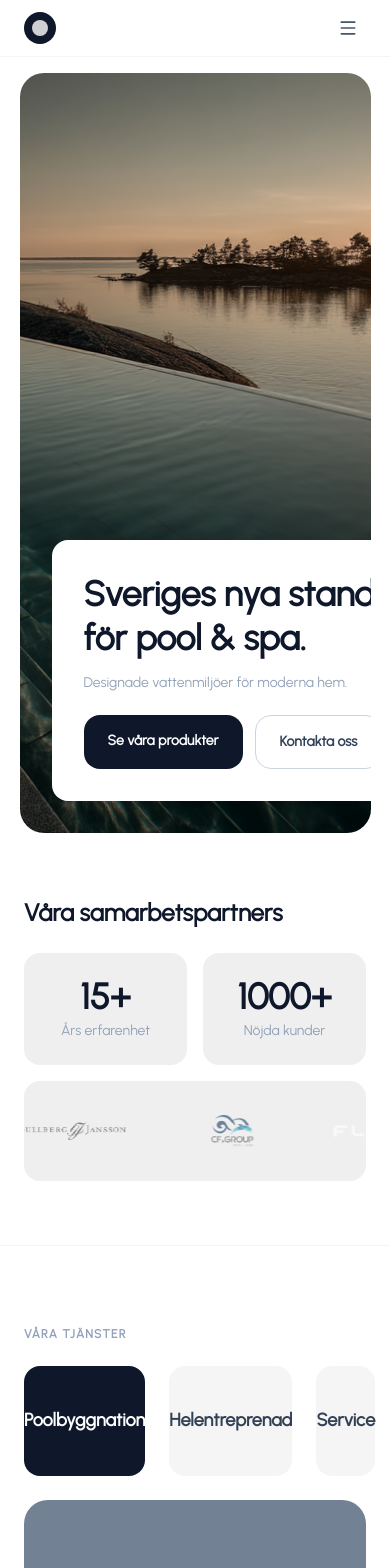
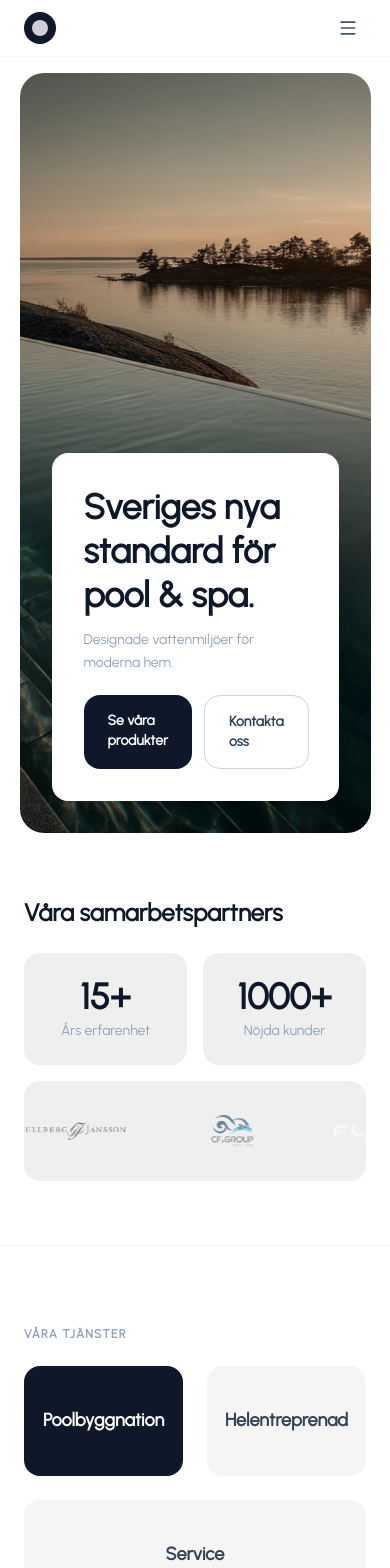
Before and after one commit to Crippejos/poolsite, a Next.js app: page / in a window 390 px wide. Shown: the top 1568 px of the page. Built offline with nearby package versions, Linux system fonts and the light colour scheme.

Commit message:
Fix mobile layout

```diff
--- a/app/page.tsx
+++ b/app/page.tsx
@@ -144,7 +144,7 @@ function ServiceSection() {
         <p className="text-xs font-semibold uppercase tracking-widest text-slate-400 mb-6">Våra tjänster</p>
 
        {/* Buttons */}
-        <div style={{ display: "flex", gap: "24px", marginBottom: "24px" }}>
+        <div style={{ display: "flex", gap: "24px", marginBottom: "24px", flexWrap: "wrap" }}>
           <button onMouseEnter={() => setActive(0)} onClick={() => setActive(0)}
             style={{ flex: 1, height: "110px", borderRadius: "16px", fontWeight: "bold", fontSize: "18px", cursor: "pointer", border: "none", background: active === 0 ? "#0f172a" : "#f5f5f5", color: active === 0 ? "white" : "#334155" }}>
             Poolbyggnation
@@ -186,7 +186,7 @@ export default function Home() {
         <div className="w-[90%]">
           <div className="relative overflow-hidden rounded-3xl" style={{ height: "90vh", minHeight: "520px" }}>
             <img src="/hero.png" alt="Pool hero" className="absolute inset-0 w-full h-full object-cover" />
-            <div className="absolute bottom-8 left-8 z-20 rounded-2xl bg-white p-8 shadow-2xl" style={{ width: "420px" }}>
+            <div className="absolute bottom-8 left-8 right-8 z-20 rounded-2xl bg-white p-8 shadow-2xl" style={{ maxWidth: "420px" }}>
               <h1 className="font-black leading-tight text-slate-900" style={{ fontSize: "2.2rem" }}>
                 Sveriges nya standard för pool & spa.
               </h1>
```
